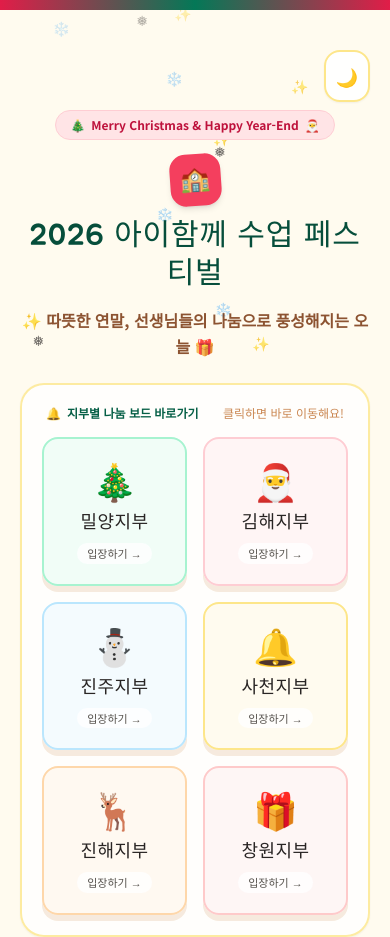
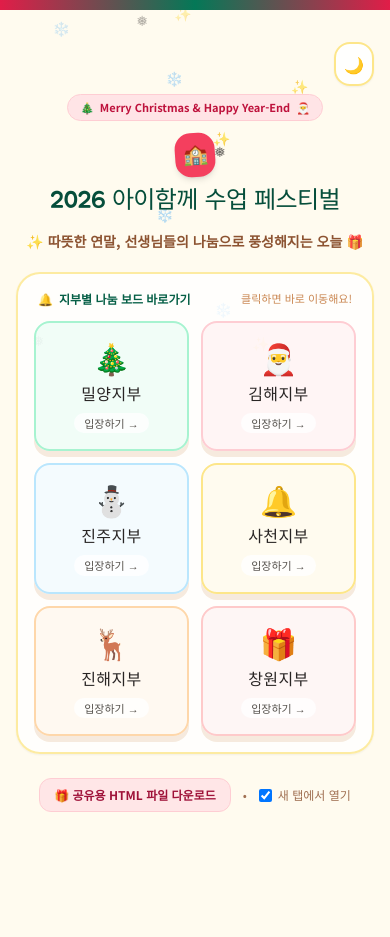
Before and after one commit to hatoring/2026-festival, a plain HTML site: page index.html in a window 390 px wide. Shown: the top 937 px of the page. After the commit the page ends 860 px from the top, so only its background shows below. Drawn offline with nearby package versions, Linux system fonts and the light colour scheme.

Commit message:
최최종

```diff
--- a/index.html
+++ b/index.html
@@ -59,43 +59,43 @@
   <div class="w-full bg-gradient-to-r from-rose-600 via-emerald-700 to-rose-600 h-2.5 shadow-xs z-10"></div>
 
   <!-- 상단 헤더 영역 -->
-  <header class="w-full max-w-2xl px-5 pt-10 pb-6 relative z-10 flex flex-col items-center text-center">
+  <header class="w-full max-w-2xl px-4 sm:px-5 pt-8 sm:pt-10 pb-5 sm:pb-6 relative z-10 flex flex-col items-center text-center">
     <!-- 우측 상단 테마 변경 버튼 (야간/주간 학교 분위기 전환) -->
     <div class="w-full flex justify-end mb-2">
-      <button id="themeToggleBtn" onclick="toggleTheme()" class="p-2.5 rounded-2xl bg-white/90 dark:bg-emerald-900/80 border-2 border-amber-200 dark:border-emerald-700 shadow-sm hover:scale-105 transition active:scale-95" aria-label="테마 변경" title="낮/밤 분위기 전환">
-        <span id="themeIcon" class="text-lg">🌙</span>
+      <button id="themeToggleBtn" onclick="toggleTheme()" class="p-2 sm:p-2.5 rounded-2xl bg-white/90 dark:bg-emerald-900/80 border-2 border-amber-200 dark:border-emerald-700 shadow-sm hover:scale-105 transition active:scale-95" aria-label="테마 변경" title="낮/밤 분위기 전환">
+        <span id="themeIcon" class="text-base sm:text-lg">🌙</span>
       </button>
     </div>
 
-    <div class="inline-flex items-center gap-1.5 px-3.5 py-1.5 rounded-full bg-rose-100 dark:bg-rose-900/50 text-rose-700 dark:text-rose-200 text-xs sm:text-sm font-bold mb-3.5 border border-rose-200 dark:border-rose-800 shadow-2xs">
+    <div class="inline-flex items-center gap-1.5 px-3 py-1 rounded-full bg-rose-100 dark:bg-rose-900/50 text-rose-700 dark:text-rose-200 text-[11px] sm:text-sm font-bold mb-3 border border-rose-200 dark:border-rose-800 shadow-2xs">
       <span>🎄</span>
       <span>Merry Christmas & Happy Year-End</span>
       <span>🎅</span>
     </div>
 
-    <h1 class="text-3xl sm:text-4xl md:text-5xl font-cute tracking-wide text-emerald-900 dark:text-amber-100 flex flex-wrap items-center justify-center gap-3 leading-tight">
-      <span class="bg-rose-500 text-white p-2.5 rounded-2xl text-2xl sm:text-3xl shadow-md rotate-[-4deg]">🏫</span>
+    <h1 class="text-[24px] xs:text-[27px] sm:text-4xl md:text-5xl font-cute tracking-tight sm:tracking-wide text-emerald-900 dark:text-amber-100 flex flex-col sm:flex-row items-center justify-center gap-2 sm:gap-3 leading-snug break-keep">
+      <span class="bg-rose-500 text-white p-2 sm:p-2.5 rounded-2xl text-xl sm:text-3xl shadow-md rotate-[-4deg] inline-block">🏫</span>
       <span>2026 아이함께 수업 페스티벌</span>
     </h1>
 
-    <p class="text-base sm:text-lg md:text-xl text-amber-900/85 dark:text-emerald-200/95 mt-3.5 font-semibold leading-relaxed">
+    <p class="text-[14px] sm:text-lg md:text-xl text-amber-900/85 dark:text-emerald-200/95 mt-3 font-semibold leading-relaxed break-keep px-1">
       ✨ 따뜻한 연말, 선생님들의 나눔으로 풍성해지는 오늘 🎁
     </p>
   </header>
 
   <!-- 메인 컨테이너 (칠판/게시판 느낌의 따뜻한 프레임) -->
-  <main class="w-full max-w-2xl px-5 flex-1 flex flex-col gap-6 pb-12 relative z-10">
+  <main class="w-full max-w-2xl px-4 sm:px-5 flex-1 flex flex-col gap-5 sm:gap-6 pb-12 relative z-10">
 
-    <div class="bg-white/80 dark:bg-emerald-900/40 backdrop-blur-xs rounded-3xl p-5 sm:p-6 border-2 border-amber-200/80 dark:border-emerald-800 shadow-sm">
-      <div class="flex items-center justify-between mb-4 px-1">
+    <div class="bg-white/80 dark:bg-emerald-900/40 backdrop-blur-xs rounded-3xl p-4 sm:p-6 border-2 border-amber-200/80 dark:border-emerald-800 shadow-sm">
+      <div class="flex items-center justify-between mb-3.5 sm:mb-4 px-1">
         <span class="text-xs sm:text-sm font-bold text-emerald-800 dark:text-amber-200 flex items-center gap-1.5">
           <span>🔔</span> 지부별 나눔 보드 바로가기
         </span>
-        <span class="text-xs text-amber-700/70 dark:text-emerald-300/70">클릭하면 바로 이동해요!</span>
+        <span class="text-[11px] sm:text-xs text-amber-700/70 dark:text-emerald-300/70">클릭하면 바로 이동해요!</span>
       </div>
 
       <!-- 링크 버튼 그리드 -->
-      <section id="linksGrid" class="grid grid-cols-2 sm:grid-cols-3 gap-4">
+      <section id="linksGrid" class="grid grid-cols-2 sm:grid-cols-3 gap-3 sm:gap-4">
         <!-- 자바스크립트로 동적 생성됨 -->
       </section>
     </div>
@@ -190,10 +190,10 @@
 
         card.innerHTML = `
           <a href="${escapeHtml(item.url)}" ${targetAttr}
-            class="p-5 flex flex-col items-center text-center h-full justify-center rounded-2xl active:scale-95 transition-transform">
-            <span class="text-4xl mb-2.5 group-hover:scale-115 group-hover:rotate-6 transition-transform">${item.icon || '🎄'}</span>
-            <span class="font-cute text-lg sm:text-xl tracking-wide text-stone-800 dark:text-amber-50">${escapeHtml(item.name)}</span>
-            <span class="mt-1.5 inline-block px-2.5 py-0.5 rounded-full text-[11px] font-medium bg-white/80 dark:bg-black/25 text-stone-600 dark:text-amber-200/80">
+            class="p-4 sm:p-5 flex flex-col items-center text-center h-full justify-center rounded-2xl active:scale-95 transition-transform">
+            <span class="text-3xl sm:text-4xl mb-2 sm:mb-2.5 group-hover:scale-115 group-hover:rotate-6 transition-transform">${item.icon || '🎄'}</span>
+            <span class="font-cute text-base sm:text-xl tracking-wide text-stone-800 dark:text-amber-50 whitespace-nowrap">${escapeHtml(item.name)}</span>
+            <span class="mt-1.5 inline-block px-2.5 py-0.5 rounded-full text-[11px] font-medium bg-white/80 dark:bg-black/25 text-stone-600 dark:text-amber-200/80 whitespace-nowrap">
               입장하기 →
             </span>
           </a>
```
